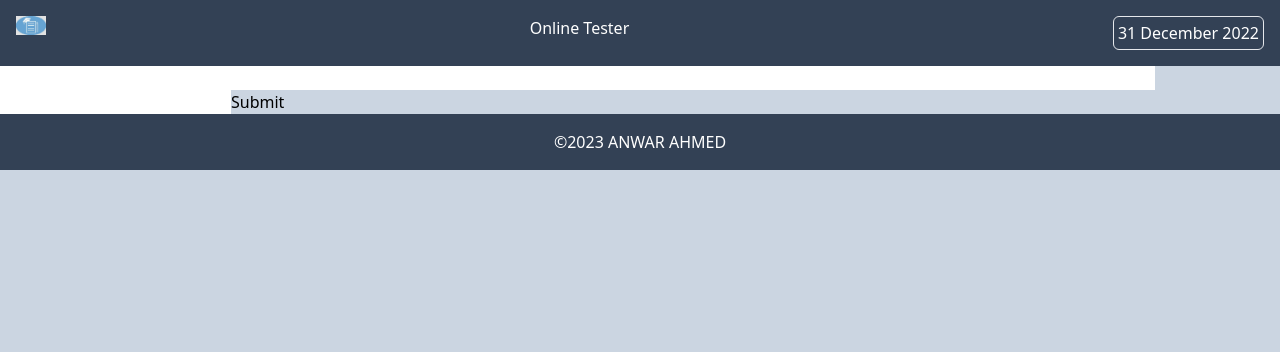
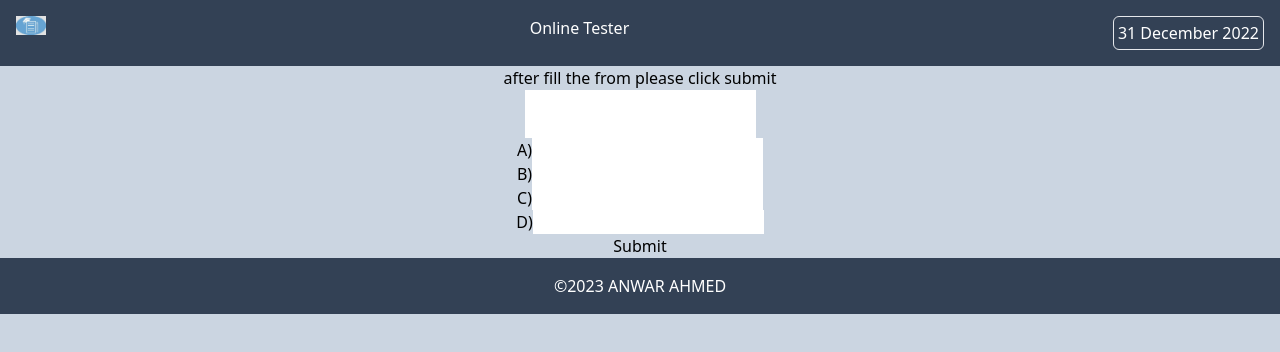
Before and after one commit to stormkid2009/exams-platform, a Next.js app: page /dash-board in a window 1280 px wide. Shown: the top 352 px of the page. Built offline with nearby package versions, Linux system fonts and the light colour scheme.

Commit message:
working with question form input

```diff
--- a/components/inputForm/questionForm.tsx
+++ b/components/inputForm/questionForm.tsx
@@ -3,26 +3,52 @@ import React from "react";
 function QuestionForm() {
   return (
     <div>
-      <form action="api/dashboard/question/new" method="POST">
+      <h2 className="text-center">after fill the from please click submit</h2>
+      <form action="api/dashboard/question/new" method="POST" className="flex flex-col items-center">
+        <div>
+
         <label htmlFor="document">
           <input type="text" id="document-question" name = "documentQuestion"/>
         </label>
+        </div>
+        <div>
+
         <label htmlFor="header">
           <input type="text" id="question-header" name = "questionHeader" required/>
         </label>
+        </div>
+        <div>
+
         <label htmlFor="firstOption">
+          A)
+        </label>
           <input type="text" id="first-option" name="firstOption" required/>
+        </div>
+        <div>
+
+        <label htmlFor="secondOption">
+          B)
         </label>
-        <label htmlFor="secondOption">
           <input type="text" id="second-option" name="secondOption"  required/>
+        </div>
+        <div>
+
+        <label htmlFor="thirdOption">
+          C)
         </label>
-        <label htmlFor="thirdOption">
           <input type="text" id="third-option" name="thirdOption" required/>
+        </div>
+        <div>
+
+        <label htmlFor="fourthOption">
+          D)
         </label>
-        <label htmlFor="fourthOption">
           <input type="text" id="fourth-option" name="fourthOption" required/>
-        </label>
+        </div>
+        <div>
+
         <button type="submit">Submit</button>
+        </div>
       </form>
     </div>
   );
--- a/pages/test/index.tsx
+++ /dev/null
@@ -1,18 +0,0 @@
-import Instructions from "../../components/instructions"
-import StartBtn from "../../components/buttons/startBtn"
-//import Router from 'next/router'
-
-
-function Test() {
-    function navigateToQuestions(){
-        console.log(`navigateToQuestions`)
-    }
-  return (
-    <div className="flex flex-col items-center h-full">
-        <Instructions />
-        <StartBtn start={navigateToQuestions}/>
-    </div>
-  )
-}
-
-export default Test
```
